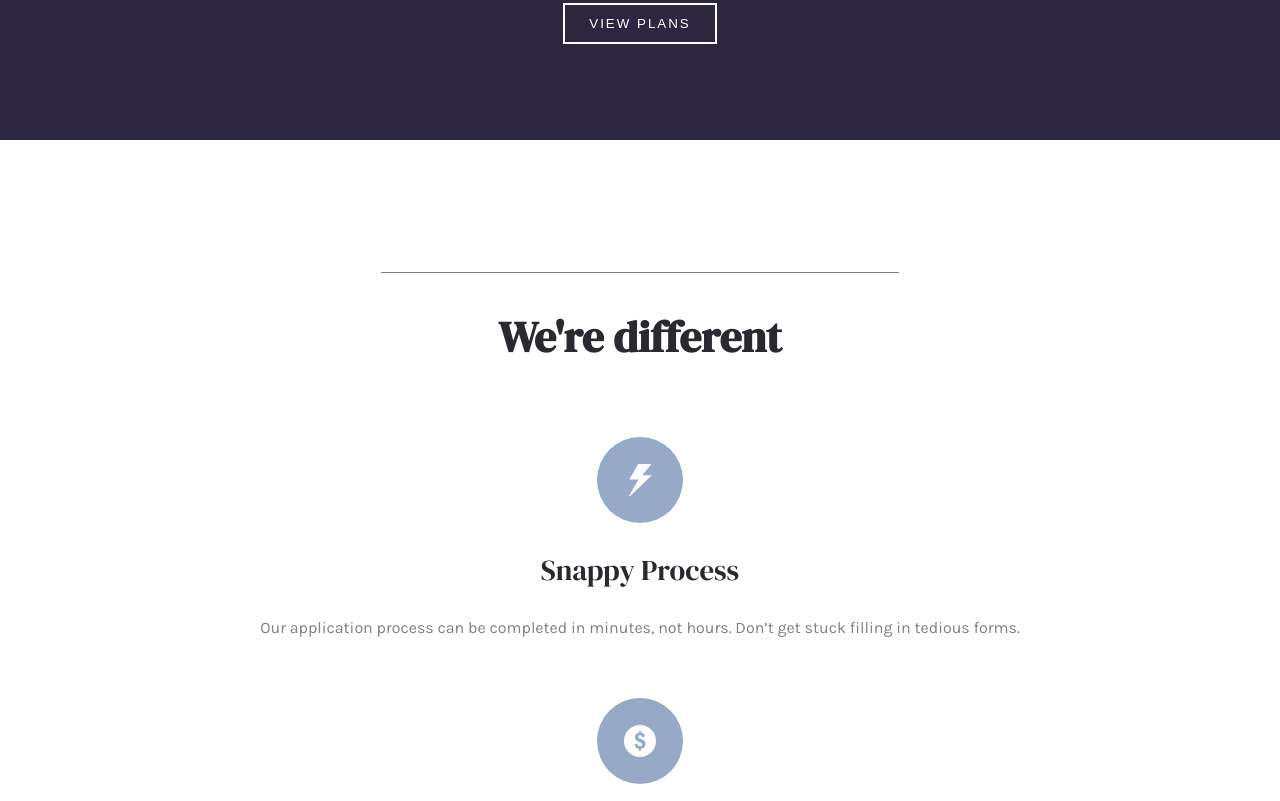
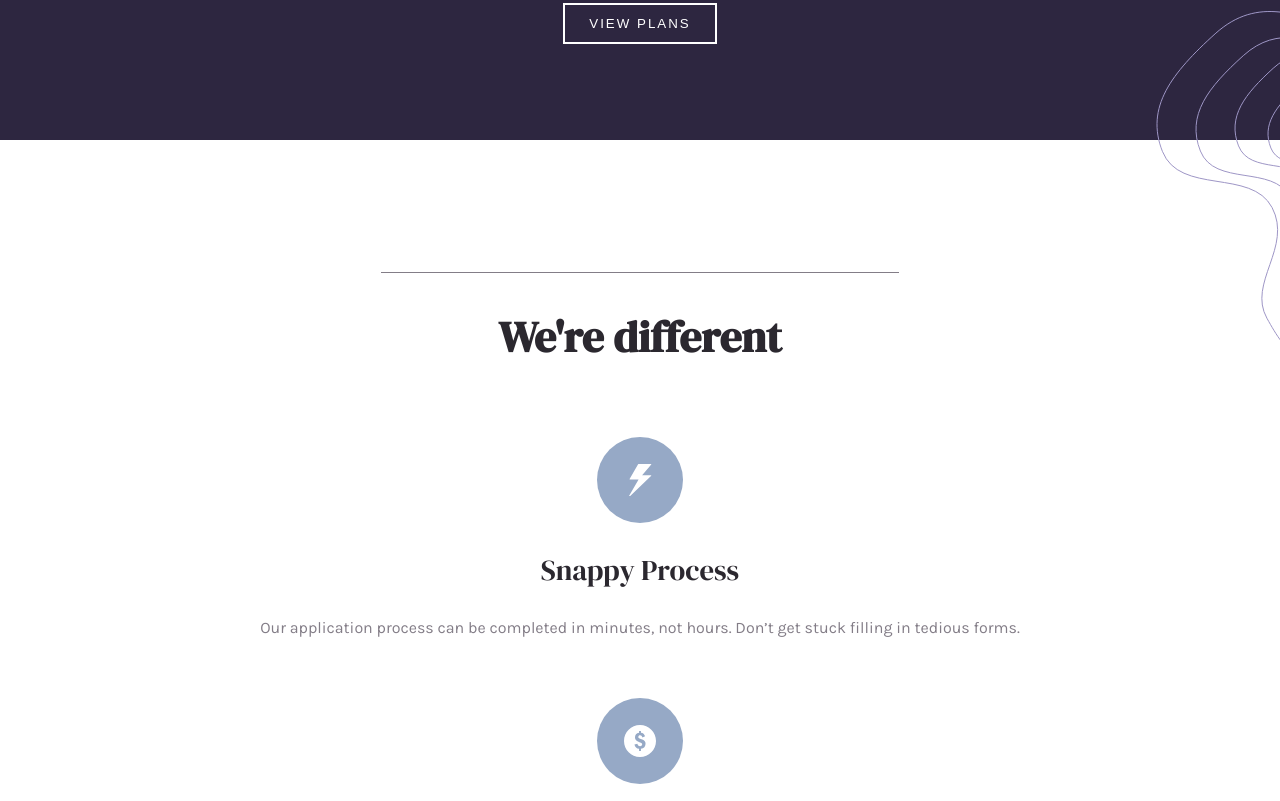
Before and after one commit to silfrido-lab/insure-landing-page-master, a plain HTML site: page index.html in a window 1280 px wide. Shown: the part 759-1560 px from the top of the page. Drawn offline with Linux system fonts and the light colour scheme.

Commit message:
bg pattern

```diff
--- a/index.html
+++ b/index.html
@@ -71,6 +71,9 @@
         </div>
 
     </section>
+    <div class="centro">
+
+    </div>
     <section class="we ">
         <div class="u-wrapper">
             <h2 class="u-sub">
@@ -102,6 +105,7 @@
             </div>
         </div>
     </section>
+
 
     <section class="find">
         <div class="find-background">
--- a/src/sass/we.scss
+++ b/src/sass/we.scss
@@ -1,4 +1,5 @@
 .we {
+    position: relative;
     text-align: center;
     padding: 6em 0;
     .u-sub::before {
@@ -14,3 +15,11 @@
         margin: 0 auto;
     }
 }
+
+.we::before {
+    content: url(../../images/bg-pattern-intro-right-mobile.svg);
+    position: absolute;
+    top: -11%;
+    right: 0;
+    // border: 1px solid red;
+}
```
Also changed, not shown: static/css/estilos.css, 1 other file.
